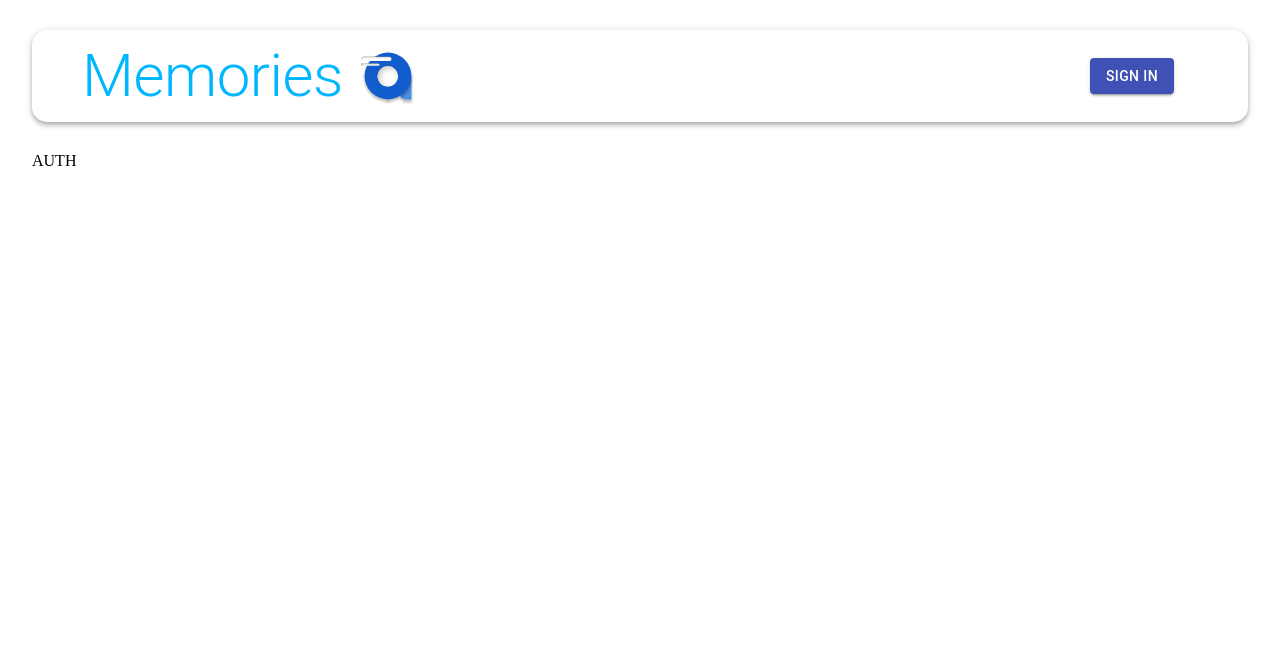
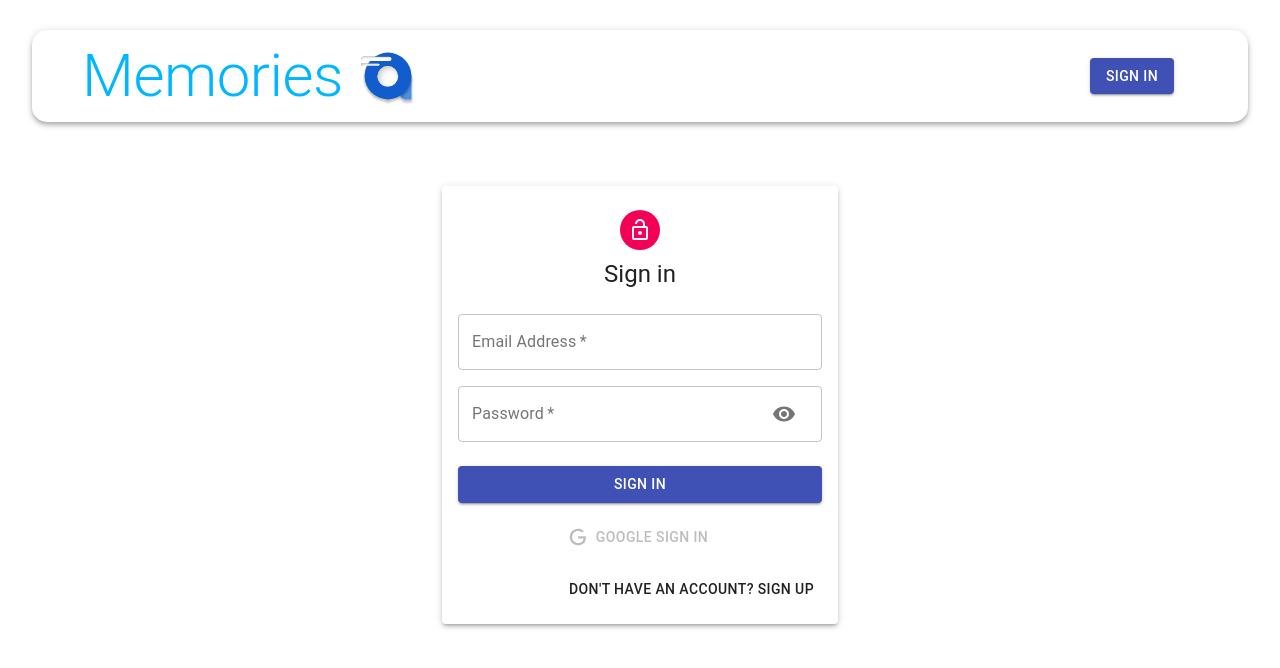
Before and after one commit to Kayque-Goncalves/mern-stack-app, a React (Create React App) app in the folder client/: page /auth in a window 1280 px wide. Shown: the top 668 px of the page. Built offline with nearby package versions, Linux system fonts and the light colour scheme.

Commit message:
Adds Google authentication login

```diff
--- a/client/src/components/Auth/Auth.js
+++ b/client/src/components/Auth/Auth.js
@@ -1,10 +1,102 @@
-import React from 'react'
+import React, { useState } from 'react'
+import { Avatar, Button, Paper, Grid, Typography, Container } from '@material-ui/core'
+import LockOutlinedIcon from '@material-ui/icons/LockOpenOutlined'
+import { GoogleLogin } from 'react-google-login'
+import { useHistory } from 'react-router-dom'
+
+import useStyles from './styles'
+import Icon from './Icon'
+import Input from './Input'
+import { useDispatch } from 'react-redux'
 
 const Auth = () => {
+
+    const classes = useStyles()
+    const [ showPassword, setShowPassword ] = useState(false)
+    const [ isSignup, setIsSignup ] = useState(false)
+    const dispatch = useDispatch()
+    const history = useHistory()
+
+    const handleSubmit = () => {}
+
+    const handleChange = () => {}
+
+    const switchMode = () => {
+        setIsSignup((prevIsSignup) => !prevIsSignup)
+        handleShowPassword(false)
+    }
+
+    const googleSuccess = async (res) => {
+        const result = res?.profileObj
+        const token = res?.tokenId
+
+        try {
+            dispatch({ type: 'AUTH', data: { result, token } })
+
+            history.push('/')
+        } catch (error) {
+            console.log(error)
+        }
+    }
+
+    const googleFailure = (ero) => {
+        console.log("Google Sign In was unsuccessful. Tyr Again Later")
+    }
+
+    const handleShowPassword = () => setShowPassword((prevShowPassword) => !prevShowPassword)
+
     return (
-        <div>
-            AUTH
-        </div>
+        <Container component="main" maxWidth="xs">
+            <Paper className={ classes.paper } elevation={3}>
+                <Avatar className={ classes.avatar }>
+                    <LockOutlinedIcon />
+                </Avatar>
+                <Typography component="h1" variant="h5">{ isSignup ? 'Sign up' : 'Sign in' }</Typography>
+                <form className={ classes.form } onSubmit={ handleSubmit }>
+                    <Grid container spacing={2}>
+                        { isSignup && (
+                            <>
+                                <Input name="firstName" label="First Name" handleChange={ handleChange } autoFocus half />
+                                <Input name="lastName" label="Last Name" handleChange={ handleChange } half />
+                            </>
+                        )}
+                        <Input name="email" label="Email Address" handleChange={ handleChange } type="email" />
+                        <Input name="password" label="Password" handleChange={ handleChange } type={ showPassword ? 'text' : 'password' } handleShowPassword={ handleShowPassword } />
+                        { isSignup && <Input name="confirmPassword" label="Repeat Password" handleChange={ handleChange } type="password" /> }
+                    </Grid>
+                    <Button type="submit" fullWidth variant="contained" color="primary" className={ classes.submit }>
+                        { isSignup ? 'Sign Up' : 'Sign In' }
+                    </Button>
+                    <GoogleLogin
+                        // GOOGLE API KEY
+                        clientId=""
+                        render={(renderProps) => (
+                            <Button
+                                className={ classes.googleButton }
+                                color='primary'
+                                fullWidth
+                                onClick={ renderProps.onClick }
+                                disabled={ renderProps.disabled }
+                                startIcon={ <Icon /> }
+                                variante="contained"
+                            >
+                                Google Sign In
+                            </Button>
+                        )}
+                        onSuccess={ googleSuccess }
+                        inFailure={ googleFailure }
+                        cookiePolicy="single_host_origin"
+                    />
+                    <Grid container justify="flex-end">
+                        <Grid item>
+                            <Button onClick={ switchMode }>
+                                { isSignup ? 'Already have and account? Sign In' : "Don't have an account? Sign Up" }
+                            </Button>
+                        </Grid>
+                    </Grid>
+                </form>
+            </Paper>
+        </Container>
     )
 }
 
--- /dev/null
+++ b/client/src/components/Auth/Icon.js
@@ -0,0 +1,12 @@
+import React from 'react'
+
+const Icon = () => (
+  <svg style={{ width: '20px', height: '20px' }} viewBox="0 0 24 24">
+    <path
+      fill="currentColor"
+      d="M21.35,11.1H12.18V13.83H18.69C18.36,17.64 15.19,19.27 12.19,19.27C8.36,19.27 5,16.25 5,12C5,7.9 8.2,4.73 12.2,4.73C15.29,4.73 17.1,6.7 17.1,6.7L19,4.72C19,4.72 16.56,2 12.1,2C6.42,2 2.03,6.8 2.03,12C2.03,17.05 6.16,22 12.25,22C17.6,22 21.5,18.33 21.5,12.91C21.5,11.76 21.35,11.1 21.35,11.1V11.1Z"
+    />
+  </svg>
+);
+
+export default Icon
--- /dev/null
+++ b/client/src/components/Auth/Input.js
@@ -0,0 +1,31 @@
+import React from 'react'
+import { TextField, Grid, InputAdornment, IconButton } from '@material-ui/core'
+
+import Visibility from '@material-ui/icons/Visibility'
+import VisibilityOff from '@material-ui/icons/VisibilityOff'
+
+const Input = ({ name, handleChange, label, half, autoFocus, type, handleShowPassword }) => (
+  <Grid item xs={ 12 } sm={ half ? 6 : 12 }>
+    <TextField
+        name={ name }
+        onChange={ handleChange }
+        variant="outlined"
+        required
+        fullWidth
+        label={ label }
+        autoFocus={ autoFocus }
+        type={ type }
+        InputProps={ name === 'password' ? {
+            endAdornment: (
+            <InputAdornment position="end">
+                <IconButton onClick={ handleShowPassword }>
+                { type === 'password' ? <Visibility /> : <VisibilityOff /> }
+                </IconButton>
+             </InputAdornment>
+            ),
+        } : null }
+        />
+    </Grid>
+)
+
+export default Input
--- a/client/src/components/Navbar/Navbar.js
+++ b/client/src/components/Navbar/Navbar.js
@@ -1,14 +1,35 @@
-import React from 'react'
-import { Link } from 'react-router-dom'
+import React, { useEffect, useState } from 'react'
+import { Link, useHistory, useLocation } from 'react-router-dom'
 import { AppBar, Avatar, Button, Toolbar, Typography } from '@material-ui/core'
 
 import useStyles from './styles'
 import memories from '../../images/atlas-light-logo.svg'
+import { useDispatch } from 'react-redux'
 
 const Navbar = () => {
     const classes = useStyles()
+    const dispatch = useDispatch()
+    const history = useHistory()
+    const location = useLocation()
+    const [ user, setUser ] = useState(JSON.parse(localStorage.getItem('profile')))
 
-    const user = null
+    const logout = () => {
+        dispatch({ type: 'LOGOUT' })
+
+        history.push('/')
+
+        setUser(null)
+    }
+
+    useEffect(() => {
+        // eslint-disable-next-line
+        const token = user?.token
+
+        // JWT...
+
+        setUser(JSON.parse(localStorage.getItem('profile')))
+        // eslint-disable-next-line
+    }, [location])
 
     return (
         <AppBar className={ classes.appBar } position="static" color="inherit">
@@ -21,7 +42,7 @@
                 <div className={ classes.profile }>
                     <Avatar className={ classes.purple } alt={ user.result.name } src={ user.result.imageUrl }>{user.result.name.charAt(0)}</Avatar>
                     <Typography className={ classes.userName } variant="h6" >{ user.result.name }</Typography>
-                    <Button variant="contained" className={ classes.logout } color="secondary"> Logout </Button>
+                    <Button variant="contained" className={ classes.logout } color="secondary" onClick={ logout }> Logout </Button>
                 </div>
             ) : (
                 <Button component={ Link } to="/auth" variant="contained" color="primary"> Sign in </Button>
```
